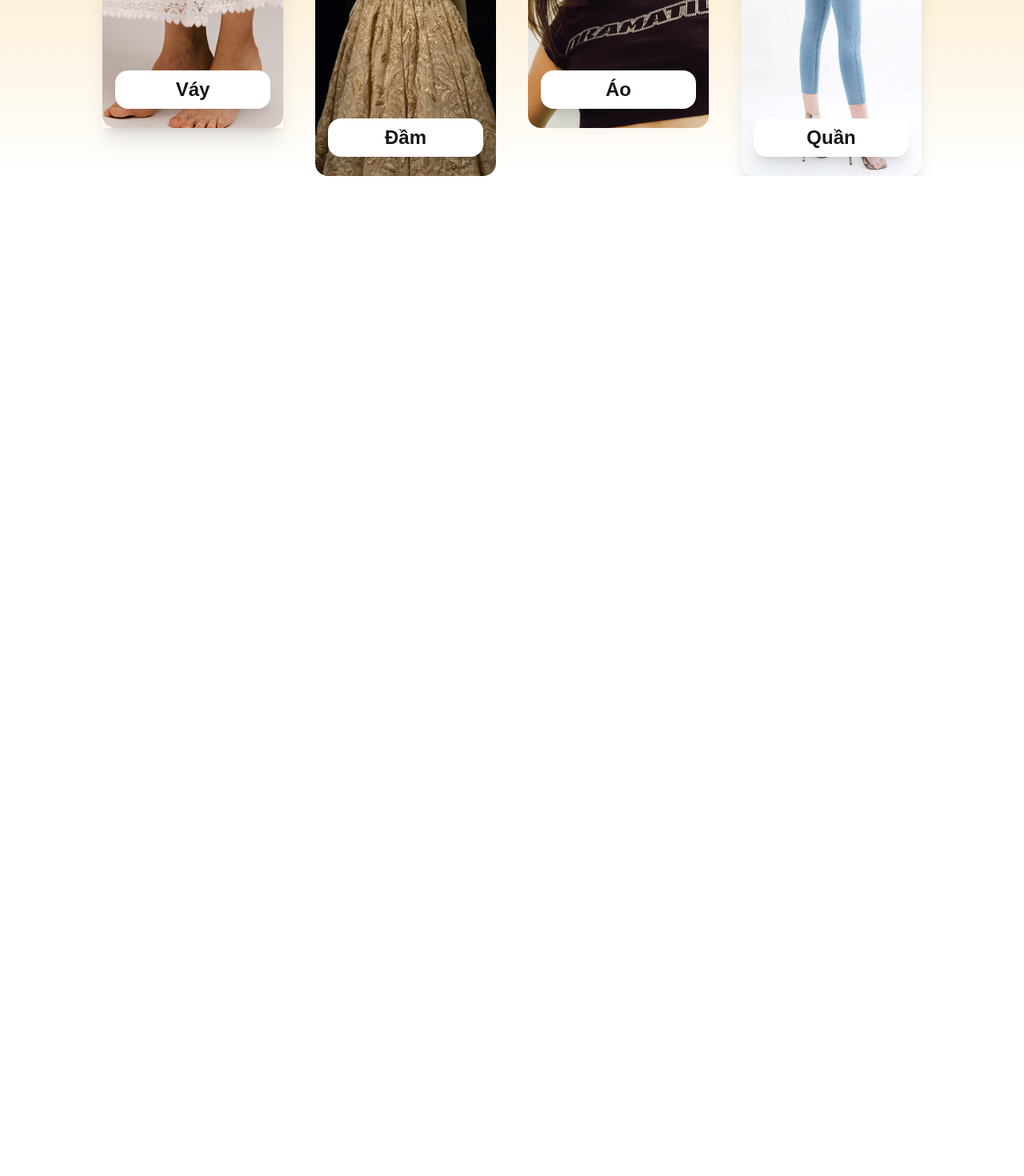
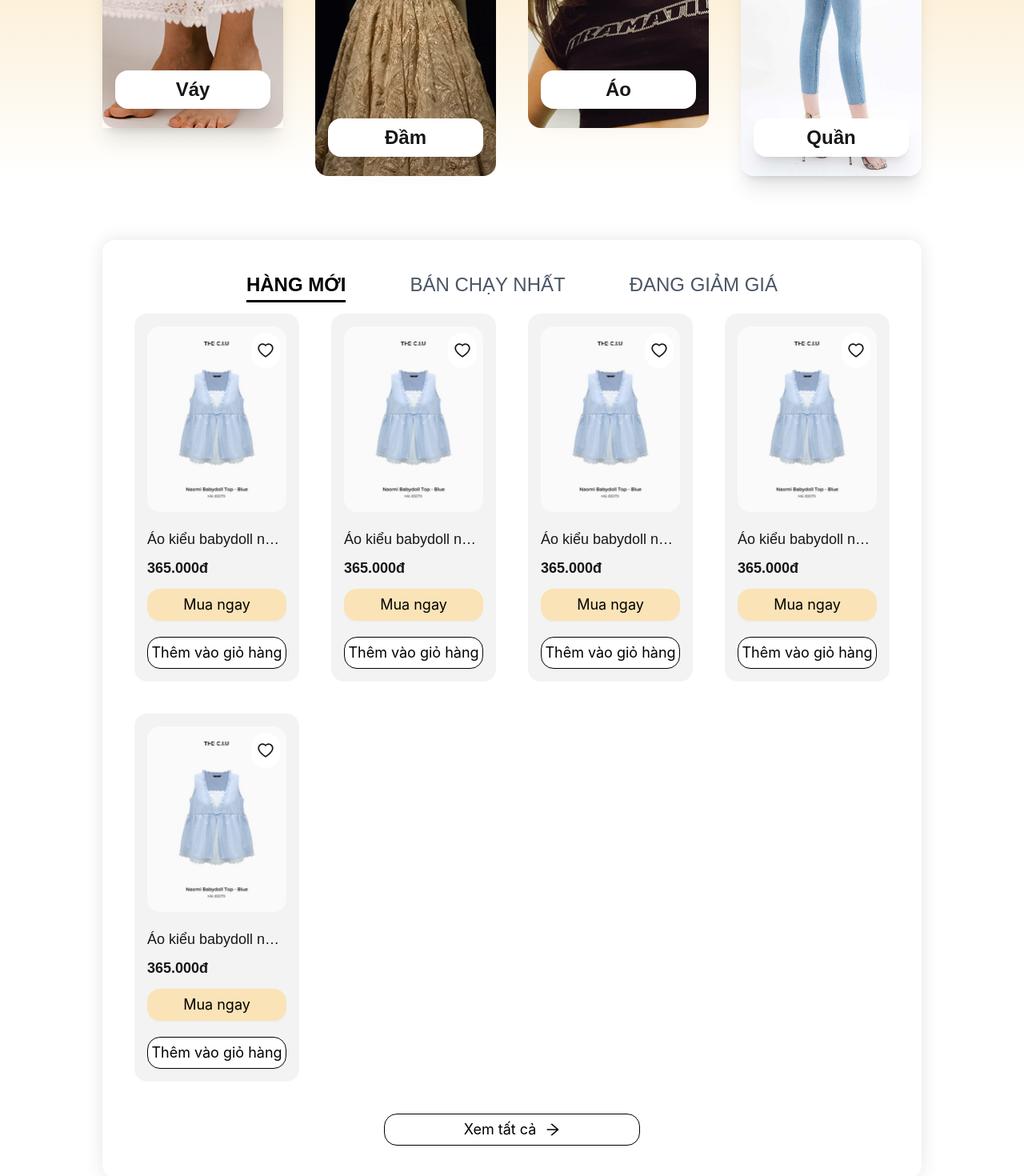
Before and after one commit to Hagiakhanh/capstone-project-virtual-fashion-for-women, a Next.js app in the folder virtual-fashion-for-women-FE/: page / in a window 1280 px wide. Shown: the part 920-2390 px from the top of the page at 80% size. Before the commit the page ends 1140 px from the top, so only its background shows below. Built offline with nearby package versions, Linux system fonts and the light colour scheme; a web font is replaced by a local one.

Commit message:
Home page section 2

```diff
--- a/virtual-fashion-for-women-FE/src/app/(customer)/page.tsx
+++ b/virtual-fashion-for-women-FE/src/app/(customer)/page.tsx
@@ -1,7 +1,11 @@
 import HomeIntroSection from "@/components/Home/HomeIntro";
+import HomeProductSection from "@/components/Home/HomeProduct";
 
 export default function Home() {
   return (
-    <HomeIntroSection />
+    <>
+      <HomeIntroSection />
+      <HomeProductSection />
+    </>
   );
 }
--- /dev/null
+++ b/virtual-fashion-for-women-FE/src/components/Home/HomeProduct.tsx
@@ -0,0 +1,50 @@
+'use client';
+import { Button } from "antd";
+import { ArrowRightOutlined } from '@ant-design/icons';
+
+import ProductItemHome from "../Product/ProductItemHome";
+import { useState } from "react";
+
+function HomeProductSection() {
+   const [activeTab, setActiveTab] = useState<number>(0);
+
+   return (
+      <div className="w-[80%] mx-auto py-20">
+         <div className="bg-white p-10 rounded-2xl" style={{ boxShadow: '0px 0px 24px rgba(0, 0, 0, 0.1)' }}>
+            <div className="flex uppercase justify-center gap-20 text-2xl font-normal text-gray-600 mb-5">
+               <h1 onClick={() => setActiveTab(0)} className={`relative group cursor-pointer ${activeTab === 0 ? 'font-bold text-black' : ''}`}>
+                  Hàng mới
+                  <span className={`${activeTab === 0 ? 'w-full' : ''} absolute -bottom-1.5 left-0 h-[3px] w-0 bg-black transition-all duration-200 ease-out group-hover:w-full`}></span>
+               </h1>
+               <h1 onClick={() => setActiveTab(1)} className={`relative group cursor-pointer ${activeTab === 1 ? 'font-bold text-black' : ''}`}>
+                  Bán chạy nhất
+                  <span className={`${activeTab === 1 ? 'w-full' : ''} absolute -bottom-1.5 left-0 h-[3px] w-0 bg-black transition-all duration-200 ease-out group-hover:w-full`}></span>
+               </h1>
+               <h1 onClick={() => setActiveTab(2)} className={`relative group cursor-pointer ${activeTab === 2 ? 'font-bold text-black' : ''}`}>
+                  Đang giảm giá
+                  <span className={`${activeTab === 2 ? 'w-full' : ''} absolute -bottom-1.5 left-0 h-[3px] w-0 bg-black transition-all duration-200 ease-out group-hover:w-full`}></span>
+               </h1>
+            </div>
+            <div className="grid grid-cols-4 gap-10">
+               {/* Product List Here */}
+               <ProductItemHome />
+               <ProductItemHome />
+               <ProductItemHome />
+               <ProductItemHome />
+               <ProductItemHome />
+            </div>
+            <div className="flex justify-center mt-8">
+               <Button style={{ fontSize: '1.25rem', border: '1px solid' }}
+                  className="mt-2 min-w-[20rem] !py-4 !text-black !hover:text-black !rounded-2xl !text-lg" size="large" >
+                  <div className="flex items-center gap-3">
+                     <h1>Xem tất cả</h1>
+                     <ArrowRightOutlined />
+                  </div>
+               </Button>
+            </div>
+         </div>
+      </div >
+   )
+}
+
+export default HomeProductSection;
--- /dev/null
+++ b/virtual-fashion-for-women-FE/src/components/Product/ProductItemHome.tsx
@@ -0,0 +1,36 @@
+import { HeartOutlined } from '@ant-design/icons';
+
+import HinhMau from "@/assets/home/HinhMau.jpg";
+import { AntButtonCommon } from "@/components/AntDesign/Button/AntButtonCommon";
+
+function ProductItemHome() {
+   return (
+      <div className="p-[1rem] relative rounded-2xl bg-[#f3f3f3] cursor-pointer hover:shadow-lg hover:scale-[1.02] transition-all duration-300">
+         {/* Hình ảnh */}
+         <div className="flex justify-center aspect-[3/4] overflow-hidden relative">
+            <img src={HinhMau.src} alt="Hình mẫu" className="w-full h-auto object-cover rounded-2xl" />
+            <div className="absolute top-0 right-0 m-2 p-2 rounded-full bg-white text-xl">
+               <HeartOutlined />
+            </div>
+         </div>
+
+         {/* Nội dung */}
+         <div className="flex flex-col mt-5">
+            <div className="line-clamp-1">
+               <h2 className="text-lg font-normal">
+                  Áo kiểu babydoll nữ dáng xòe phối ren THE C.I.U, áo sát nách cổ V phong cách tiểu thư - Naomi Babydoll
+               </h2>
+            </div>
+            <div className="mt-2">
+               <span className="font-bold text-lg">365.000đ</span>
+            </div>
+            <div className="flex flex-col gap-3 mt-3">
+               <AntButtonCommon label="Mua ngay" style={{ fontWeight: 'normal', backgroundColor: '#FAE3B6', border: 'none' }} className="w-full !py-4 !text-black !hover:text-black !rounded-2xl !text-lg" size="large" />
+               <AntButtonCommon label="Thêm vào giỏ hàng" style={{ fontWeight: 'normal', border: '1px solid' }} className="mt-2 w-full !py-4 !text-black !hover:text-black !rounded-2xl !text-lg" size="large" />
+            </div>
+         </div>
+      </div>
+   );
+}
+
+export default ProductItemHome;
```
Also changed, not shown: virtual-fashion-for-women-FE/src/assets/home/HinhMau.jpg (added).
